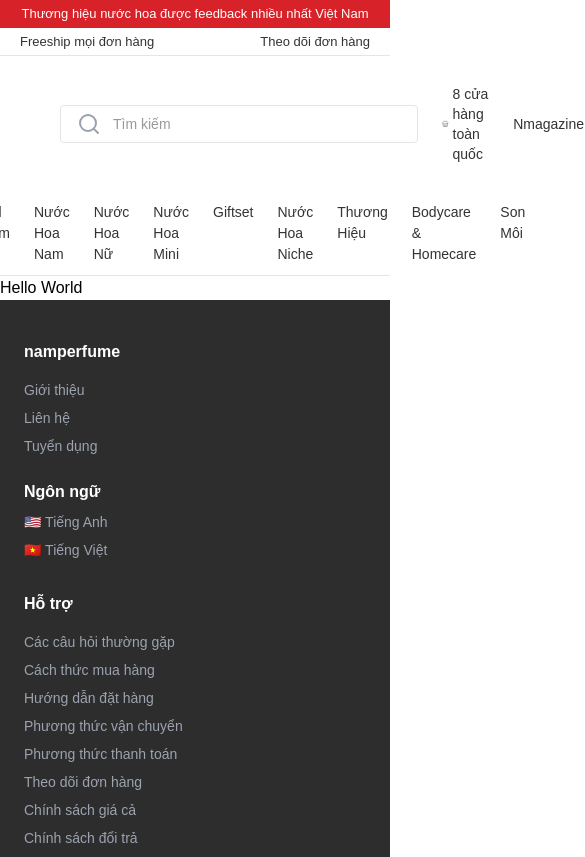
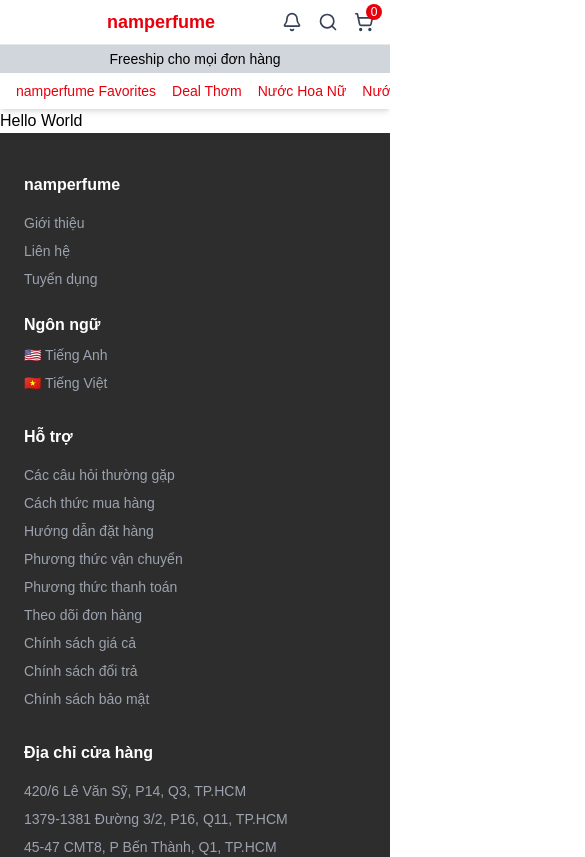
Before and after one commit to ThanhNha3/namperfume_clone, a Next.js app: page / in a window 390 px wide. Shown: the top 857 px of the page, 585 px wide, since content can reach past the window. Built offline with nearby package versions, Linux system fonts and the light colour scheme.

Commit message:
feat(Layout/HeaderMobile.tsx): create Header for Tablet/Mobile device and custom useWindowSize hook

```diff
--- a/src/app/globals.css
+++ b/src/app/globals.css
@@ -5,6 +5,7 @@
 
 @use "@/styles/layout/_footer";
 @use "@/styles/layout/_header";
+@use "@/styles/layout/_headerMobile";
 
 
 :root {
--- a/src/app/layout.tsx
+++ b/src/app/layout.tsx
@@ -2,8 +2,8 @@
 import { Geist, Geist_Mono } from "next/font/google";
 import "./globals.css";
 
-import Footer from "@/components/Footer";
-import Header from "@/components/Header";
+import Footer from "@/components/Layout/Footer";
+import HandleHeaderDisplay from "@/components/Layout/HandleHeaderDisplay";
 
 const geistSans = Geist({
   variable: "--font-geist-sans",
@@ -61,7 +61,7 @@
       <body
         className={`${geistSans.variable} ${geistMono.variable} antialiased`}
       >
-        <Header />
+        <HandleHeaderDisplay />
         {children}
         <Footer />
       </body>
--- /dev/null
+++ b/src/components/Layout/HandleHeaderDisplay.tsx
@@ -0,0 +1,16 @@
+"use client";
+
+import React from "react";
+import { useWindowSize } from "@/hooks/useWindowSize";
+import Header from "./Header";
+import HeaderMobile from "./HeaderMobile";
+
+export default function HandleHeaderDisplay() {
+    const width = useWindowSize();
+
+    return (
+        <React.Fragment>
+            {width >= 1024 ? <Header /> : <HeaderMobile />}
+        </React.Fragment>
+    );
+}
--- a/src/components/Header.tsx
+++ b/src/components/Layout/Header.tsx
@@ -5,6 +5,7 @@
 import Image from "next/image";
 
 import "@/styles/layout/_header.scss";
+
 import { Heart, Search, ShoppingCart, Store, User } from "lucide-react";
 
 const categories = [
--- /dev/null
+++ b/src/components/Layout/HeaderMobile.tsx
@@ -0,0 +1,50 @@
+import React from "react";
+import Image from "next/image";
+import Link from "next/link";
+import { Bell, Search, ShoppingCart } from "lucide-react";
+
+import "@/styles/layout/_headerMobile.scss";
+
+const menuItems = ["namperfume Favorites", "Deal Thơm", "Nước Hoa Nữ", "Nước Hoa Nam"];
+
+const HeaderMobile: React.FC = () => {
+  return (
+    <header className="w-full bg-white shadow-md">
+      {/* Top icons */}
+      <div className="flex items-center justify-between px-4 py-2 border-b border-gray-200">
+        <div className="w-6"></div> {/* Placeholder cho alignment logo */}
+        <Link href="/">
+          <h1 className="text-red-600 text-lg font-bold">namperfume</h1>
+        </Link>
+        <div className="flex items-center gap-4">
+          <Bell size={20} className="text-gray-700" />
+          <Search size={20} className="text-gray-700" />
+          <div className="relative">
+            <ShoppingCart size={20} className="text-gray-700" />
+            <span className="absolute -top-2 -right-2 text-xs bg-red-600 text-white rounded-full w-4 h-4 flex items-center justify-center">
+              0
+            </span>
+          </div>
+        </div>
+      </div>
+
+      {/* Banner nhỏ */}
+      <div className="w-full bg-gray-300 text-center text-sm py-1">
+        Freeship cho mọi đơn hàng
+      </div>
+
+      {/* Menu scroll ngang */}
+      <div className={"w-full overflow-x-auto"}>
+        <div className="flex gap-4 px-4 py-2 whitespace-nowrap">
+          {menuItems.map((item, index) => (
+            <Link key={index} href="#" className="text-sm text-red-600 font-medium">
+              {item}
+            </Link>
+          ))}
+        </div>
+      </div>
+    </header>
+  );
+};
+
+export default HeaderMobile;
--- /dev/null
+++ b/src/hooks/useWindowSize.tsx
@@ -0,0 +1,13 @@
+import { useState, useEffect } from "react";
+
+export function useWindowSize() {
+  const [width, setWidth] = useState<number>(typeof window !== "undefined" ? window.innerWidth : 0);
+
+  useEffect(() => {
+    const handleResize = () => setWidth(window.innerWidth);
+    window.addEventListener("resize", handleResize);
+    return () => window.removeEventListener("resize", handleResize);
+  }, []);
+
+  return width;
+}
--- /dev/null
+++ b/src/styles/layout/_headerMobile.scss
@@ -0,0 +1,9 @@
+.menuScroll {
+  /* Optional: hide scrollbar for mobile */
+  -ms-overflow-style: none; /* IE and Edge */
+  scrollbar-width: none; /* Firefox */
+
+  &::-webkit-scrollbar {
+    display: none;
+  }
+}
```
Also changed, not shown: src/components/Layout/Footer.tsx (renamed from src/components/Footer.tsx).
